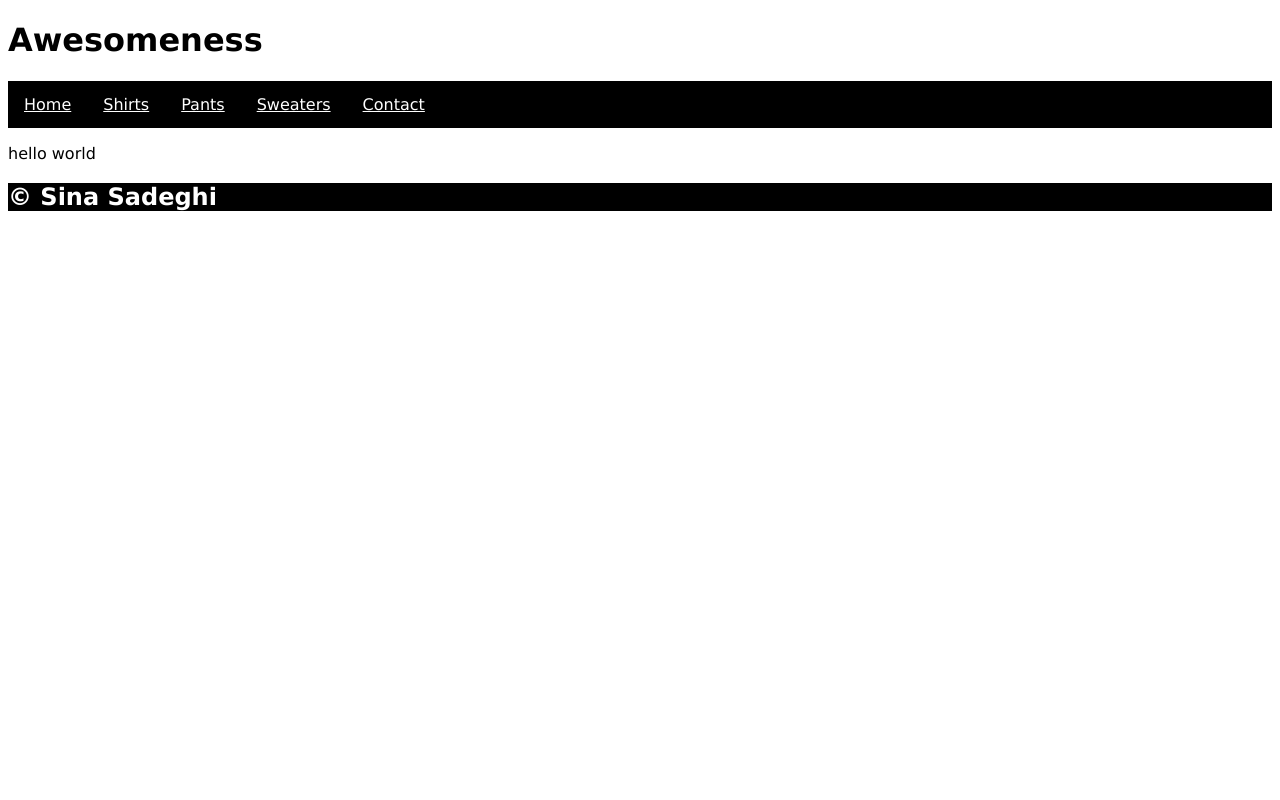
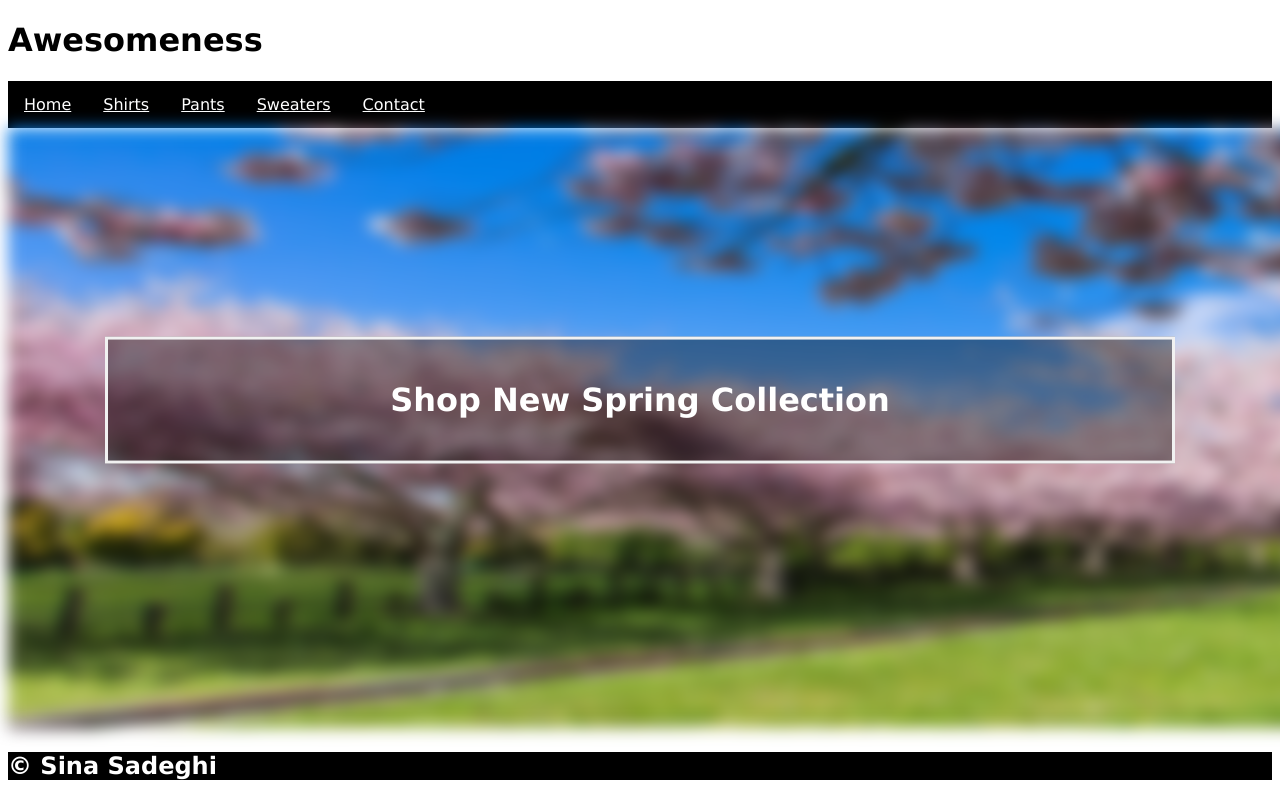
Before and after one commit to amirsinasadeghi/Clothing-Site, a Flask app: page / in a window 1280 px wide; the page is wider, and only the part inside the window is pictured. Run offline with Flask 2, Linux system fonts and the light colour scheme.

Commit message:
added comments and a home page

```diff
--- a/routes.py
+++ b/routes.py
@@ -9,6 +9,7 @@ app = Flask(__name__)
 def home ():
   return render_template('home.html', title="home")
 
+#this takes you to a page which allows the user to contact the creator
 @app.route('/about')
 def about():
   return render_template('about.html', title="about")
@@ -31,13 +32,13 @@ def shirts ():
   shirts = do_query ('SELECT id,name,price,photo FROM Clothes WHERE typeid="2"')
   return render_template('shirts.html', shirts=shirts )
 
-
+#this query grabs the anything from the table named pants and displays its id, price and photo
 @app.route ('/pants')
 def pants ():
   pants = do_query ('SELECT id,name,price,photo FROM Clothes WHERE typeid="1"')
   return render_template('pants.html', pants=pants )
 
-
+#this query does the same thing as the pants query but for anything that classifies as sweater
 @app.route ('/sweaters')
 def sweaters ():
   sweaters = do_query ('SELECT id,name,price,photo FROM Clothes WHERE typeid="3"')
--- a/static/css/css/style.css
+++ b/static/css/css/style.css
@@ -5,8 +5,7 @@ h2{
   background-color: black;
   color: white;
 }
-
-
+/* This  is the styling for the nav bar, it allows it to change color and be underlined when hovered on*/
 ul {
   list-style-type: none;
   margin: 0;
@@ -40,6 +39,8 @@ name {
   font-weight: bold;
   text-align: center;
 }
+
+/*This is the styling for the table displayed on all the pages*/
 table, th, td {
   border: 1px solid black;
   text-align: center;
@@ -48,3 +49,34 @@ img{
   height: 500px;
   width: 500px;
 }
+
+/*this is the styling for the image on the home page and the text on it*/
+.bg-image {
+
+  /* Add the blur effect */
+  filter: blur(8px);
+  -webkit-filter: blur(8px);
+
+  /* Full height */
+  height: 100%;
+
+
+
+}
+
+/* Position text in the middle of the page/image */
+.bg-text {
+  background-color: rgb(0,0,0); /* Fallback color */
+  background-color: rgba(0,0,0, 0.4); /* Black w/opacity/see-through */
+  color: white;
+  font-weight: bold;
+  border: 3px solid #f1f1f1;
+  position: absolute;
+  top: 50%;
+  left: 50%;
+  transform: translate(-50%, -50%);
+  z-index: 2;
+  width: 80%;
+  padding: 20px;
+  text-align: center;
+}
--- a/templates/about.html
+++ b/templates/about.html
@@ -1,6 +1,6 @@
 {%extends 'layout.html'%}
 {%block content%}
-
+<!--This is the page the user will see when they want to contact us-->
 <p>For more info, any questions and/or concerns please contact the owner:</p>
 <p>sadeghi.amirsina@gmail.com</p>
 
--- a/templates/clothingitem.html
+++ b/templates/clothingitem.html
@@ -1,7 +1,7 @@
 {% extends 'layout.html' %}
 {% block content %}
 
-
+<!-- this is the page for a singular clothing item-->
 <photo>  <img src="/static\css/images/{{clothingitem[4]}}" width="50%"> </photo>
 <p><name> {{ clothingitem [1] }} </name></p>
 <p> ${{ clothingitem [3] }}</p>
--- a/templates/home.html
+++ b/templates/home.html
@@ -1,6 +1,12 @@
 {% extends 'layout.html' %}
 {% block content %}
+<!--This is the home page, the pae the user will see when they enter the site for the first time-->
+<div class="bg-image"><img src="/static\css/images/spring.png" style="width:1900px;height:600px"></div>
 
-<p>hello world</p>
+<div class="bg-text">
+  <h1>Shop New Spring Collection</h1>
+
+</div>
+
 
 {%endblock%}
--- a/templates/nav.html
+++ b/templates/nav.html
@@ -8,14 +8,14 @@
     <link href="https://fonts.googleapis.com/css2?family=Raleway:wght@100&display=swap" rel="stylesheet">
   </head>
   <header>
-
+    <!-- this nav bar allows users to go to the page they want directly from the nav bar-->
     <nav>
       <ul>
         <li> <a href="/">Home</a> </li>
-        <li> <a href="shirts">Shirts</a> </li>
-        <li> <a href="pants">Pants</a> </li>
-        <li> <a href="sweaters">Sweaters</a> </li>
-        <li> <a href="about">Contact</a> </li>
+        <li> <a href="/shirts">Shirts</a> </li>
+        <li> <a href="/pants">Pants</a> </li>
+        <li> <a href="/sweaters">Sweaters</a> </li>
+        <li> <a href="/about">Contact</a> </li>
       </ul>
     </nav>
   </div>
--- a/templates/pants.html
+++ b/templates/pants.html
@@ -1,6 +1,7 @@
 {% extends 'layout.html' %}
+
 {% block content %}
-
+<!--The table for all pants has been displayed-->
 <table style="width:100%">
   <tr>
     <th>Name</th>
@@ -15,5 +16,5 @@
   </tr>
   {% endfor %}
 
-
+</table>
 {% endblock %}
--- a/templates/shirts.html
+++ b/templates/shirts.html
@@ -1,7 +1,7 @@
 {% extends 'layout.html' %}
 
 {% block content %}
-
+<!--The table for all shirts has been displayed-->
 <table style="width:100%">
   <tr>
     <th>Name</th>
@@ -17,4 +17,3 @@
   {% endfor %}
 </table>
 {% endblock %}
-https://www.w3schools.com/css/tryit.asp?filename=trycss_ex_images_card
--- a/templates/sweaters.html
+++ b/templates/sweaters.html
@@ -1,7 +1,7 @@
 {% extends 'layout.html' %}
 
 {% block content %}
-{{sweaters}}
+<!--The table for all sweaters has been displayed-->
 <table style="width:100%">
   <tr>
     <th>Name</th>
@@ -16,4 +16,5 @@
   </tr>
   {% endfor %}
 </table>
+
 {% endblock %}
```
Also changed, not shown: static/css/images/spring.png (added).
